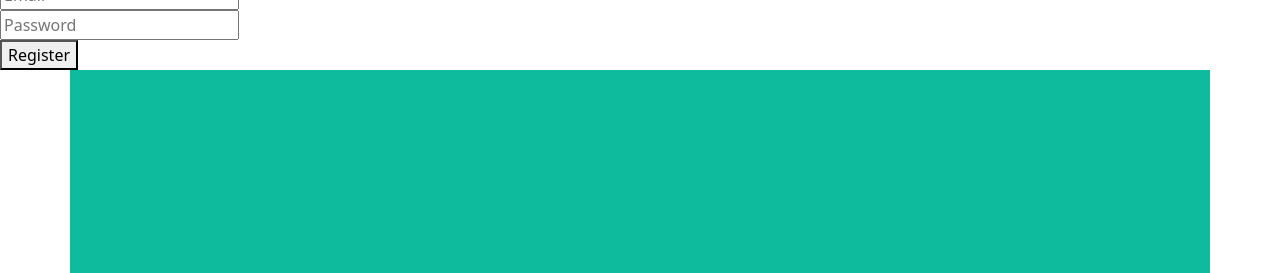
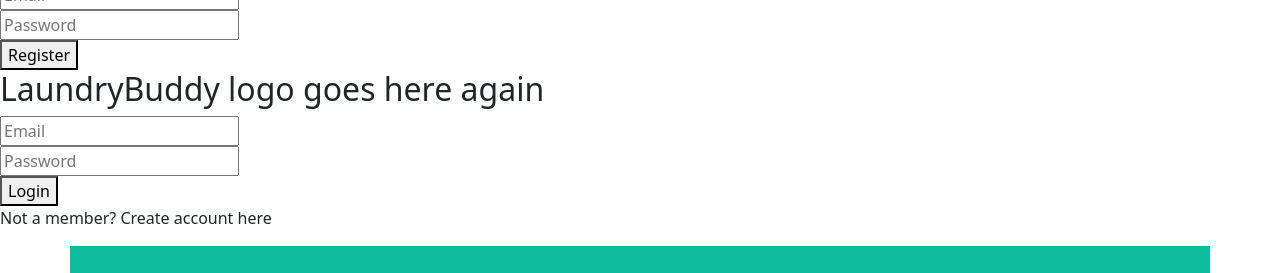
Before and after one commit to hampeG/laundrybuddy, a React (Vite) app: page /book/1 in a window 1280 px wide. Shown: the part 423-696 px from the top of the page. Built offline with nearby package versions, Linux system fonts and the light colour scheme; no server answers; grey boxes are pictures that could not be loaded.

Commit message:
KAN-12 Create login component

```diff
--- a/src/App.jsx
+++ b/src/App.jsx
@@ -4,6 +4,7 @@ import Booking from "./Booking.jsx";
 import ContactForm from './ContactForm';
 import NavBar from "./NavBar.jsx";
 import RegistrationForm from "./RegistrationForm.jsx";
+import LoginForm from "./LoginForm.jsx"
 import MainPage from "./MainPage.jsx";
 
 function App() {
@@ -16,6 +17,7 @@ function App() {
       <ContactForm />
       <RegistrationForm />
       <NavBar/>
+      <LoginForm />
       <MainPage/>
     </Router>
   );
--- /dev/null
+++ b/src/LoginForm.jsx
@@ -0,0 +1,65 @@
+import { useState } from "react";
+
+function LoginForm() {
+  const [formData, setFormData] = useState({
+    email: "",
+    password: ""
+  });
+
+  const [errorMessage, setErrorMessage] = useState("");
+
+  // Event handler for input changes
+  function handleChange(e) {
+    const { name, value } = e.target;
+    setFormData((prevData) => ({
+      ...prevData,
+      [name]: value
+    }));
+  }
+
+  // Event handler for form submission
+  async function handleSubmit(e) {
+    e.preventDefault();
+
+    setErrorMessage("");
+    try {
+      const response = await fetch("/api/login", {
+        method: "POST",
+        headers: { "Content-Type": "application/json" },
+        body: JSON.stringify(formData)
+      });
+
+      if (response.ok) {
+        const { token } = await response.json();
+        // Store token in local storage or session storage
+        localStorage.setItem("token", token);
+        // Redirect user to dashboard or other protected route
+        window.location.replace("/dashboard");
+      } else {
+        const data = await response.json();
+        setErrorMessage(data.message);
+      }
+    } catch (error) {
+      console.error(`Error submitting form: ${error}`);
+    }
+  }
+
+  return (
+    <div>
+      <h2>LaundryBuddy logo goes here again</h2>
+      {errorMessage && <div className="error">{errorMessage}</div>}
+      <form onSubmit={handleSubmit}>
+        <div>
+          <input type="email" placeholder="Email" id="email" name="email" autoComplete="off" value={formData.email} onChange={handleChange} required />
+        </div>
+        <div>
+          <input type="password" placeholder="Password" id="password" name="password" autoComplete="off" value={formData.password} onChange={handleChange} required />
+        </div>
+        <button type="submit">Login</button>
+        <p>Not a member? Create account here</p>
+      </form>
+    </div>
+  );
+}
+
+export default LoginForm;
```
